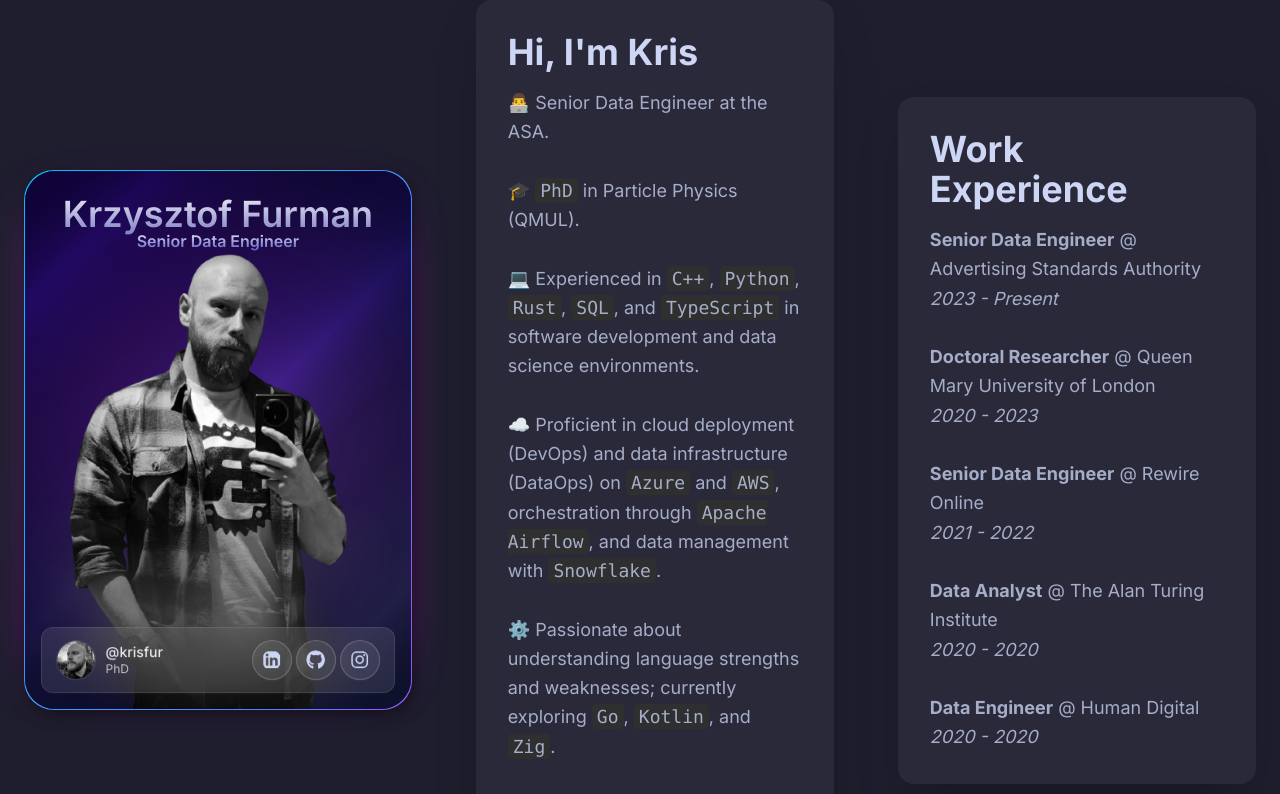
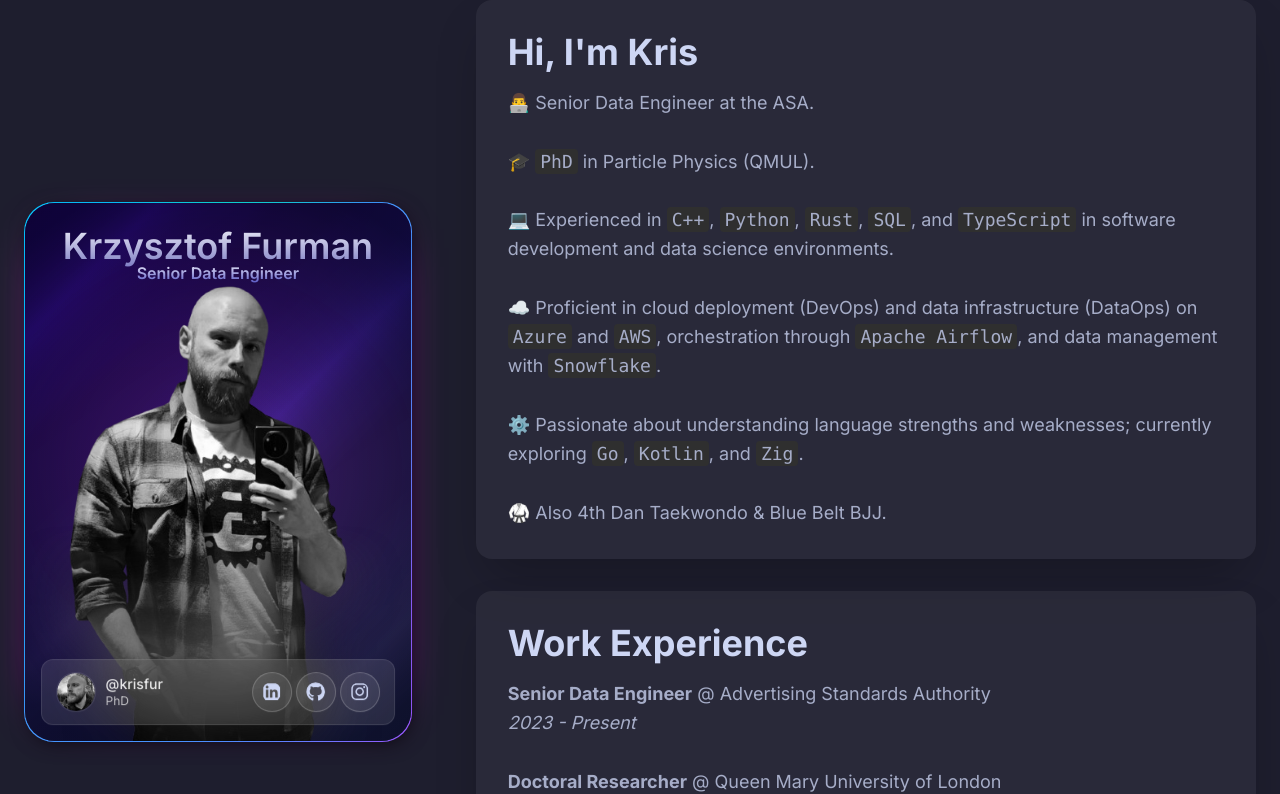
Before and after one commit to krisfur/personal-site, a Next.js app: page / in a window 1280 px wide. Shown: the top 794 px of the page. Built offline with nearby package versions, Linux system fonts and the light colour scheme.

Commit message:
More natural layout in landscape.

```diff
--- a/app/page.tsx
+++ b/app/page.tsx
@@ -7,9 +7,9 @@ import Image from "next/image";
 export default function Home() {
   return (
     <main className="min-h-screen flex flex-col items-center justify-center px-6 bg-base text-text">
-      <div className="flex flex-col lg:flex-row items-center justify-center gap-8 lg:gap-16 max-w-[96rem] w-full">
+      <div className="flex flex-col lg:flex-row gap-8 lg:gap-16 max-w-[96rem] w-full lg:items-center">
         {/* Profile Card */}
-        <div className="flex-shrink-0">
+        <div className="flex-shrink-0 flex justify-center lg:justify-start w-full lg:w-auto h-fit">
           <ProfileCard
             name="Krzysztof Furman"
             title="Senior Data Engineer"
@@ -42,8 +42,10 @@ export default function Home() {
           />
         </div>
 
+        {/* Right column: Text and Work Experience panels */}
+        <div className="flex flex-col gap-8 flex-1">
           {/* Text Panel */}
-        <div className="p-8 bg-white/5 rounded-2xl shadow-2xl max-w-[640px] w-full">
+          <div className="p-8 bg-white/5 rounded-2xl shadow-2xl w-full">
             <h1 className="text-4xl font-bold mb-4">Hi, I&apos;m Kris</h1>
             <p className="text-lg leading-relaxed text-subtext">
               👨‍💻 Senior Data Engineer at the ASA.
@@ -53,27 +55,27 @@ export default function Home() {
               <br />
               <br />
               💻 Experienced in <code>C++</code>, <code>Python</code>,{" "}
-            <code>Rust</code>, <code>SQL</code>, and <code>TypeScript</code> in
-            software development and data science environments.
+              <code>Rust</code>, <code>SQL</code>, and <code>TypeScript</code>{" "}
+              in software development and data science environments.
               <br />
               <br />
               ☁️ Proficient in cloud deployment (DevOps) and data infrastructure
-            (DataOps) on <code>Azure</code> and <code>AWS</code>, orchestration
-            through <code>Apache Airflow</code>, and data management with{" "}
-            <code>Snowflake</code>.
+              (DataOps) on <code>Azure</code> and <code>AWS</code>,
+              orchestration through <code>Apache Airflow</code>, and data
+              management with <code>Snowflake</code>.
               <br />
               <br />
-            ⚙️ Passionate about understanding language strengths and weaknesses;
-            currently exploring <code>Go</code>, <code>Kotlin</code>, and{" "}
-            <code>Zig</code>.
+              ⚙️ Passionate about understanding language strengths and
+              weaknesses; currently exploring <code>Go</code>,{" "}
+              <code>Kotlin</code>, and <code>Zig</code>.
               <br />
               <br />
-            🥋 Also 4th Dan Taekwondo & MMA coach at SX MMA.
+              🥋 Also 4th Dan Taekwondo & Blue Belt BJJ.
             </p>
           </div>
 
           {/* Work Experience Panel */}
-        <div className="p-8 bg-white/5 rounded-2xl shadow-2xl max-w-[640px] w-full">
+          <div className="p-8 bg-white/5 rounded-2xl shadow-2xl w-full">
             <h1 className="text-4xl font-bold mb-4">Work Experience</h1>
             <p className="text-lg leading-relaxed text-subtext">
               <b>Senior Data Engineer</b> @ Advertising Standards Authority
@@ -89,17 +91,8 @@ export default function Home() {
               <b>Senior Data Engineer</b> @ Rewire Online
               <br />
               <i>2021 - 2022</i>
-            <br />
-            <br />
-            <b>Data Analyst</b> @ The Alan Turing Institute
-            <br />
-            <i>2020 - 2020</i>
-            <br />
-            <br />
-            <b>Data Engineer</b> @ Human Digital
-            <br />
-            <i>2020 - 2020</i>
             </p>
+          </div>
         </div>
       </div>
 
```
Lines whose indentation alone changed are shown as unchanged.
